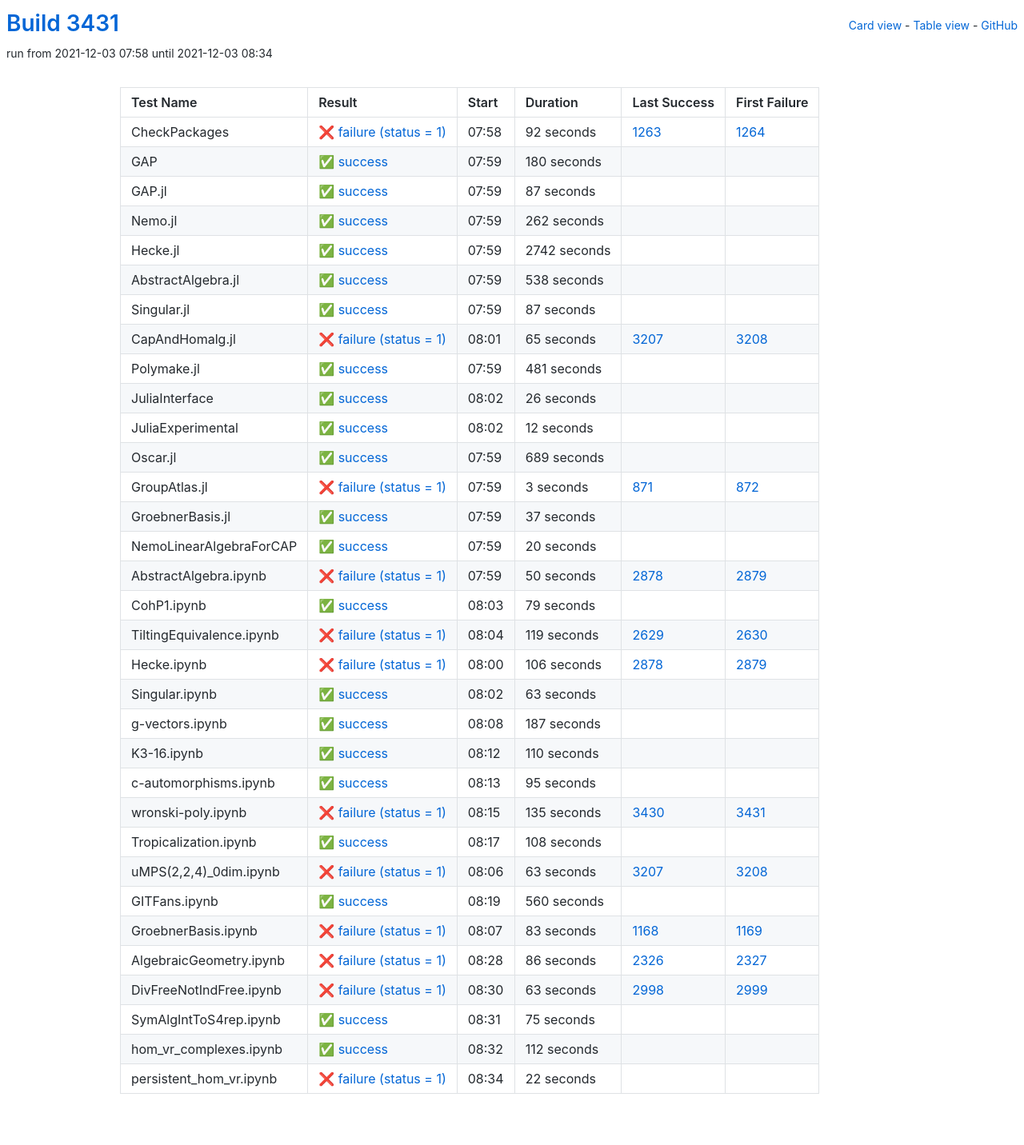
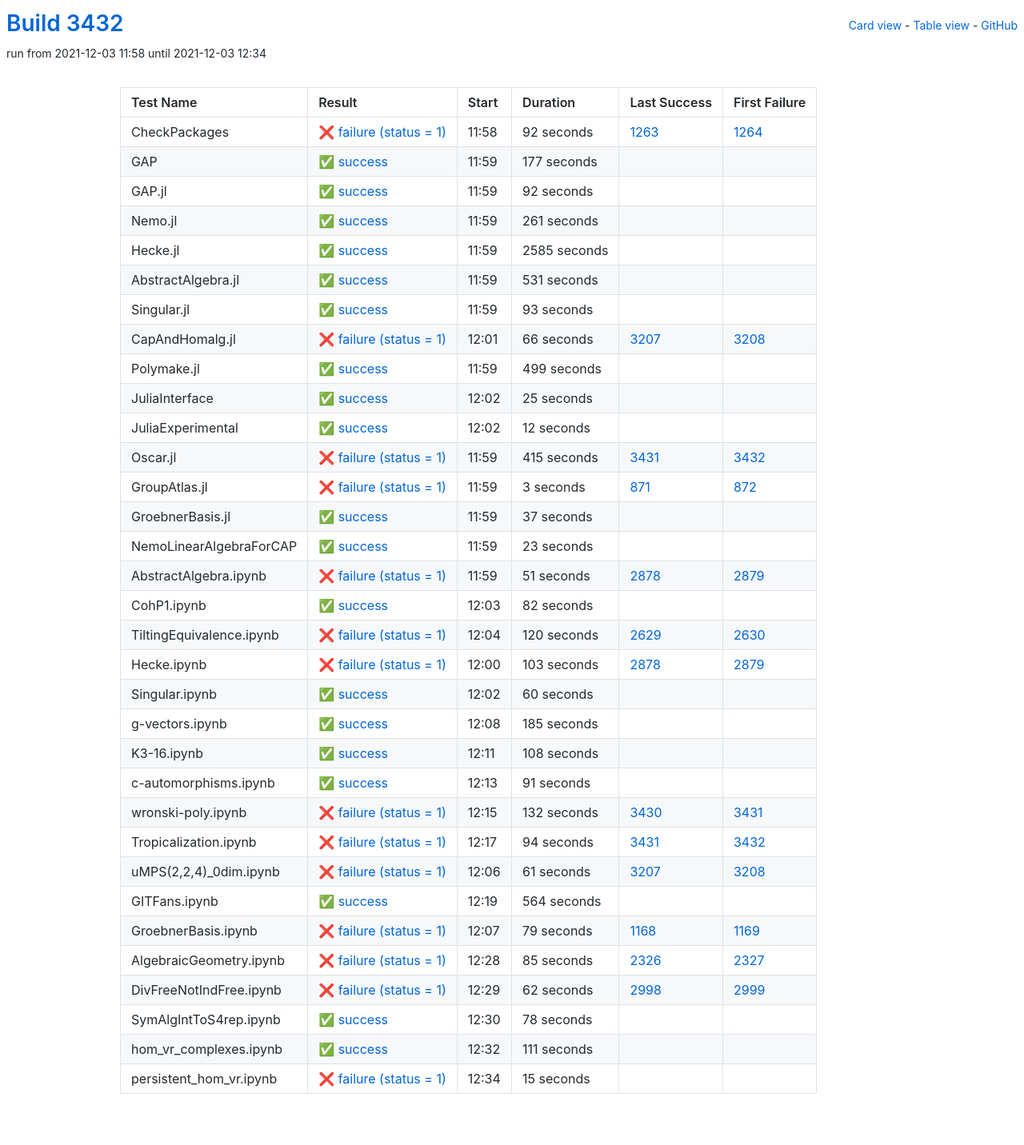
Before and after one commit to oscar-system/oscar-ci-status-stable, a Jekyll site: the page built from table.html, in a window 1280 px wide. Shown: the whole page at 80% size. Built offline with Jekyll 4.4.1, drawn with Linux system fonts in a browser that asks for light colours.

Commit message:
Build #3432

```diff
--- a/_data/ci.yml
+++ b/_data/ci.yml
@@ -1,6 +1,6 @@
 ---
-build: 3431
-build_url: https://oscarci.mathematik.uni-kl.de/job/oscar-stable/3431/
+build: 3432
+build_url: https://oscarci.mathematik.uni-kl.de/job/oscar-stable/3432/
 job: oscar-stable
 organization: oscar-system
 repo: oscar-ci-status-stable
@@ -8,8 +8,8 @@ repourl: https://github.com/oscar-system/oscar-ci-status-stable
 tests:
 - name: CheckPackages
   id: checkpackages
-  log: https://oscarci.mathematik.uni-kl.de/job/oscar-stable/3431/artifact/logs/build-3431/CheckPackages.log
-  start: 2021-12-03 07:58
+  log: https://oscarci.mathematik.uni-kl.de/job/oscar-stable/3432/artifact/logs/build-3432/CheckPackages.log
+  start: 2021-12-03 11:58
   success: false
   exitcode: 1
   status: failure
@@ -20,116 +20,116 @@ tests:
   first_failure_url: https://oscarci.mathematik.uni-kl.de/job/oscar-stable/1264/
 - name: GAP
   id: gap
-  log: https://oscarci.mathematik.uni-kl.de/job/oscar-stable/3431/artifact/logs/build-3431/GAP.log
-  start: 2021-12-03 07:59
+  log: https://oscarci.mathematik.uni-kl.de/job/oscar-stable/3432/artifact/logs/build-3432/GAP.log
+  start: 2021-12-03 11:59
   success: true
   exitcode: 0
   status: success
-  duration: 180
+  duration: 177
   last_success: false
   last_success_url:
   first_failure: false
   first_failure_url:
 - name: GAP.jl
   id: gap-jl
-  log: https://oscarci.mathematik.uni-kl.de/job/oscar-stable/3431/artifact/logs/build-3431/GAP.jl.log
-  start: 2021-12-03 07:59
+  log: https://oscarci.mathematik.uni-kl.de/job/oscar-stable/3432/artifact/logs/build-3432/GAP.jl.log
+  start: 2021-12-03 11:59
   success: true
   exitcode: 0
   status: success
-  duration: 87
+  duration: 92
   last_success: false
   last_success_url:
   first_failure: false
   first_failure_url:
 - name: Nemo.jl
   id: nemo-jl
-  log: https://oscarci.mathematik.uni-kl.de/job/oscar-stable/3431/artifact/logs/build-3431/Nemo.jl.log
-  start: 2021-12-03 07:59
+  log: https://oscarci.mathematik.uni-kl.de/job/oscar-stable/3432/artifact/logs/build-3432/Nemo.jl.log
+  start: 2021-12-03 11:59
   success: true
   exitcode: 0
   status: success
-  duration: 262
+  duration: 261
   last_success: false
   last_success_url:
   first_failure: false
   first_failure_url:
 - name: Hecke.jl
   id: hecke-jl
-  log: https://oscarci.mathematik.uni-kl.de/job/oscar-stable/3431/artifact/logs/build-3431/Hecke.jl.log
-  start: 2021-12-03 07:59
+  log: https://oscarci.mathematik.uni-kl.de/job/oscar-stable/3432/artifact/logs/build-3432/Hecke.jl.log
+  start: 2021-12-03 11:59
   success: true
   exitcode: 0
   status: success
-  duration: 2742
+  duration: 2585
   last_success: false
   last_success_url:
   first_failure: false
   first_failure_url:
 - name: AbstractAlgebra.jl
   id: abstractalgebra-jl
-  log: https://oscarci.mathematik.uni-kl.de/job/oscar-stable/3431/artifact/logs/build-3431/AbstractAlgebra.jl.log
-  start: 2021-12-03 07:59
+  log: https://oscarci.mathematik.uni-kl.de/job/oscar-stable/3432/artifact/logs/build-3432/AbstractAlgebra.jl.log
+  start: 2021-12-03 11:59
   success: true
   exitcode: 0
   status: success
-  duration: 538
+  duration: 531
   last_success: false
   last_success_url:
   first_failure: false
   first_failure_url:
 - name: Singular.jl
   id: singular-jl
-  log: https://oscarci.mathematik.uni-kl.de/job/oscar-stable/3431/artifact/logs/build-3431/Singular.jl.log
-  start: 2021-12-03 07:59
+  log: https://oscarci.mathematik.uni-kl.de/job/oscar-stable/3432/artifact/logs/build-3432/Singular.jl.log
+  start: 2021-12-03 11:59
   success: true
   exitcode: 0
   status: success
-  duration: 87
+  duration: 93
   last_success: false
   last_success_url:
   first_failure: false
   first_failure_url:
 - name: CapAndHomalg.jl
   id: capandhomalg-jl
-  log: https://oscarci.mathematik.uni-kl.de/job/oscar-stable/3431/artifact/logs/build-3431/CapAndHomalg.jl.log
-  start: 2021-12-03 08:01
+  log: https://oscarci.mathematik.uni-kl.de/job/oscar-stable/3432/artifact/logs/build-3432/CapAndHomalg.jl.log
+  start: 2021-12-03 12:01
   success: false
   exitcode: 1
   status: failure
-  duration: 65
+  duration: 66
   last_success: 3207
   last_success_url: https://oscarci.mathematik.uni-kl.de/job/oscar-stable/3207/
   first_failure: 3208
   first_failure_url: https://oscarci.mathematik.uni-kl.de/job/oscar-stable/3208/
 - name: Polymake.jl
   id: polymake-jl
-  log: https://oscarci.mathematik.uni-kl.de/job/oscar-stable/3431/artifact/logs/build-3431/Polymake.jl.log
-  start: 2021-12-03 07:59
+  log: https://oscarci.mathematik.uni-kl.de/job/oscar-stable/3432/artifact/logs/build-3432/Polymake.jl.log
+  start: 2021-12-03 11:59
   success: true
   exitcode: 0
   status: success
-  duration: 481
+  duration: 499
   last_success: false
   last_success_url:
   first_failure: false
   first_failure_url:
 - name: JuliaInterface
   id: juliainterface
-  log: https://oscarci.mathematik.uni-kl.de/job/oscar-stable/3431/artifact/logs/build-3431/JuliaInterface.log
-  start: 2021-12-03 08:02
+  log: https://oscarci.mathematik.uni-kl.de/job/oscar-stable/3432/artifact/logs/build-3432/JuliaInterface.log
+  start: 2021-12-03 12:02
   success: true
   exitcode: 0
   status: success
-  duration: 26
+  duration: 25
   last_success: false
   last_success_url:
   first_failure: false
   first_failure_url:
 - name: JuliaExperimental
   id: juliaexperimental
-  log: https://oscarci.mathematik.uni-kl.de/job/oscar-stable/3431/artifact/logs/build-3431/JuliaExperimental.log
-  start: 2021-12-03 08:02
+  log: https://oscarci.mathematik.uni-kl.de/job/oscar-stable/3432/artifact/logs/build-3432/JuliaExperimental.log
+  start: 2021-12-03 12:02
   success: true
   exitcode: 0
   status: success
@@ -140,20 +140,20 @@ tests:
   first_failure_url:
 - name: Oscar.jl
   id: oscar-jl
-  log: https://oscarci.mathematik.uni-kl.de/job/oscar-stable/3431/artifact/logs/build-3431/Oscar.jl.log
-  start: 2021-12-03 07:59
-  success: true
-  exitcode: 0
-  status: success
-  duration: 689
-  last_success: false
-  last_success_url:
-  first_failure: false
-  first_failure_url:
+  log: https://oscarci.mathematik.uni-kl.de/job/oscar-stable/3432/artifact/logs/build-3432/Oscar.jl.log
+  start: 2021-12-03 11:59
+  success: false
+  exitcode: 1
+  status: failure
+  duration: 415
+  last_success: 3431
+  last_success_url: https://oscarci.mathematik.uni-kl.de/job/oscar-stable/3431/
+  first_failure: 3432
+  first_failure_url: https://oscarci.mathematik.uni-kl.de/job/oscar-stable/3432/
 - name: GroupAtlas.jl
   id: groupatlas-jl
-  log: https://oscarci.mathematik.uni-kl.de/job/oscar-stable/3431/artifact/logs/build-3431/GroupAtlas.jl.log
-  start: 2021-12-03 07:59
+  log: https://oscarci.mathematik.uni-kl.de/job/oscar-stable/3432/artifact/logs/build-3432/GroupAtlas.jl.log
+  start: 2021-12-03 11:59
   success: false
   exitcode: 1
   status: failure
@@ -164,8 +164,8 @@ tests:
   first_failure_url: https://oscarci.mathematik.uni-kl.de/job/oscar-stable/872/
 - name: GroebnerBasis.jl
   id: groebnerbasis-jl
-  log: https://oscarci.mathematik.uni-kl.de/job/oscar-stable/3431/artifact/logs/build-3431/GroebnerBasis.jl.log
-  start: 2021-12-03 07:59
+  log: https://oscarci.mathematik.uni-kl.de/job/oscar-stable/3432/artifact/logs/build-3432/GroebnerBasis.jl.log
+  start: 2021-12-03 11:59
   success: true
   exitcode: 0
   status: success
@@ -176,128 +176,92 @@ tests:
   first_failure_url:
 - name: NemoLinearAlgebraForCAP
   id: nemolinearalgebraforcap
-  log: https://oscarci.mathematik.uni-kl.de/job/oscar-stable/3431/artifact/logs/build-3431/NemoLinearAlgebraForCAP.log
-  start: 2021-12-03 07:59
+  log: https://oscarci.mathematik.uni-kl.de/job/oscar-stable/3432/artifact/logs/build-3432/NemoLinearAlgebraForCAP.log
+  start: 2021-12-03 11:59
   success: true
   exitcode: 0
   status: success
-  duration: 20
+  duration: 23
   last_success: false
   last_success_url:
   first_failure: false
   first_failure_url:
 - name: AbstractAlgebra.ipynb
   id: abstractalgebra-ipynb
-  log: https://oscarci.mathematik.uni-kl.de/job/oscar-stable/3431/artifact/logs/build-3431/AbstractAlgebra.ipynb.log
-  start: 2021-12-03 07:59
+  log: https://oscarci.mathematik.uni-kl.de/job/oscar-stable/3432/artifact/logs/build-3432/AbstractAlgebra.ipynb.log
+  start: 2021-12-03 11:59
   success: false
   exitcode: 1
   status: failure
-  duration: 50
+  duration: 51
   last_success: 2878
   last_success_url: https://oscarci.mathematik.uni-kl.de/job/oscar-stable/2878/
   first_failure: 2879
   first_failure_url: https://oscarci.mathematik.uni-kl.de/job/oscar-stable/2879/
 - name: CohP1.ipynb
   id: cohp1-ipynb
-  log: https://oscarci.mathematik.uni-kl.de/job/oscar-stable/3431/artifact/logs/build-3431/CohP1.ipynb.log
-  start: 2021-12-03 08:03
+  log: https://oscarci.mathematik.uni-kl.de/job/oscar-stable/3432/artifact/logs/build-3432/CohP1.ipynb.log
+  start: 2021-12-03 12:03
   success: true
   exitcode: 0
   status: success
-  duration: 79
+  duration: 82
   last_success: false
   last_success_url:
   first_failure: false
   first_failure_url:
 - name: TiltingEquivalence.ipynb
   id: tiltingequivalence-ipynb
-  log: https://oscarci.mathematik.uni-kl.de/job/oscar-stable/3431/artifact/logs/build-3431/TiltingEquivalence.ipynb.log
-  start: 2021-12-03 08:04
+  log: https://oscarci.mathematik.uni-kl.de/job/oscar-stable/3432/artifact/logs/build-3432/TiltingEquivalence.ipynb.log
+  start: 2021-12-03 12:04
   success: false
   exitcode: 1
   status: failure
-  duration: 119
+  duration: 120
   last_success: 2629
   last_success_url: https://oscarci.mathematik.uni-kl.de/job/oscar-stable/2629/
   first_failure: 2630
   first_failure_url: https://oscarci.mathematik.uni-kl.de/job/oscar-stable/2630/
 - name: Hecke.ipynb
   id: hecke-ipynb
-  log: https://oscarci.mathematik.uni-kl.de/job/oscar-stable/3431/artifact/logs/build-3431/Hecke.ipynb.log
-  start: 2021-12-03 08:00
+  log: https://oscarci.mathematik.uni-kl.de/job/oscar-stable/3432/artifact/logs/build-3432/Hecke.ipynb.log
+  start: 2021-12-03 12:00
   success: false
   exitcode: 1
   status: failure
-  duration: 106
+  duration: 103
   last_success: 2878
   last_success_url: https://oscarci.mathematik.uni-kl.de/job/oscar-stable/2878/
   first_failure: 2879
   first_failure_url: https://oscarci.mathematik.uni-kl.de/job/oscar-stable/2879/
 - name: Singular.ipynb
   id: singular-ipynb
-  log: https://oscarci.mathematik.uni-kl.de/job/oscar-stable/3431/artifact/logs/build-3431/Singular.ipynb.log
-  start: 2021-12-03 08:02
+  log: https://oscarci.mathematik.uni-kl.de/job/oscar-stable/3432/artifact/logs/build-3432/Singular.ipynb.log
+  start: 2021-12-03 12:02
   success: true
   exitcode: 0
   status: success
-  duration: 63
+  duration: 60
   last_success: false
   last_success_url:
   first_failure: false
   first_failure_url:
 - name: g-vectors.ipynb
   id: g-vectors-ipynb
-  log: https://oscarci.mathematik.uni-kl.de/job/oscar-stable/3431/artifact/logs/build-3431/g-vectors.ipynb.log
-  start: 2021-12-03 08:08
+  log: https://oscarci.mathematik.uni-kl.de/job/oscar-stable/3432/artifact/logs/build-3432/g-vectors.ipynb.log
+  start: 2021-12-03 12:08
   success: true
   exitcode: 0
   status: success
-  duration: 187
+  duration: 185
   last_success: false
   last_success_url:
   first_failure: false
   first_failure_url:
 - name: K3-16.ipynb
   id: k3-16-ipynb
-  log: https://oscarci.mathematik.uni-kl.de/job/oscar-stable/3431/artifact/logs/build-3431/K3-16.ipynb.log
-  start: 2021-12-03 08:12
-  success: true
-  exitcode: 0
-  status: success
-  duration: 110
-  last_success: false
-  last_success_url:
-  first_failure: false
-  first_failure_url:
-- name: c-automorphisms.ipynb
-  id: c-automorphisms-ipynb
-  log: https://oscarci.mathematik.uni-kl.de/job/oscar-stable/3431/artifact/logs/build-3431/c-automorphisms.ipynb.log
-  start: 2021-12-03 08:13
-  success: true
-  exitcode: 0
-  status: success
-  duration: 95
-  last_success: false
-  last_success_url:
-  first_failure: false
-  first_failure_url:
-- name: wronski-poly.ipynb
-  id: wronski-poly-ipynb
-  log: https://oscarci.mathematik.uni-kl.de/job/oscar-stable/3431/artifact/logs/build-3431/wronski-poly.ipynb.log
-  start: 2021-12-03 08:15
-  success: false
-  exitcode: 1
-  status: failure
-  duration: 135
-  last_success: 3430
-  last_success_url: https://oscarci.mathematik.uni-kl.de/job/oscar-stable/3430/
-  first_failure: 3431
-  first_failure_url: https://oscarci.mathematik.uni-kl.de/job/oscar-stable/3431/
-- name: Tropicalization.ipynb
-  id: tropicalization-ipynb
-  log: https://oscarci.mathematik.uni-kl.de/job/oscar-stable/3431/artifact/logs/build-3431/Tropicalization.ipynb.log
-  start: 2021-12-03 08:17
+  log: https://oscarci.mathematik.uni-kl.de/job/oscar-stable/3432/artifact/logs/build-3432/K3-16.ipynb.log
+  start: 2021-12-03 12:11
   success: true
   exitcode: 0
   status: success
@@ -306,98 +270,134 @@ tests:
   last_success_url:
   first_failure: false
   first_failure_url:
-- name: uMPS(2,2,4)_0dim.ipynb
-  id: umps-2-2-4-0dim-ipynb
-  log: https://oscarci.mathematik.uni-kl.de/job/oscar-stable/3431/artifact/logs/build-3431/uMPS-2-2-4-_0dim.ipynb.log
-  start: 2021-12-03 08:06
+- name: c-automorphisms.ipynb
+  id: c-automorphisms-ipynb
+  log: https://oscarci.mathematik.uni-kl.de/job/oscar-stable/3432/artifact/logs/build-3432/c-automorphisms.ipynb.log
+  start: 2021-12-03 12:13
+  success: true
+  exitcode: 0
+  status: success
+  duration: 91
+  last_success: false
+  last_success_url:
+  first_failure: false
+  first_failure_url:
+- name: wronski-poly.ipynb
+  id: wronski-poly-ipynb
+  log: https://oscarci.mathematik.uni-kl.de/job/oscar-stable/3432/artifact/logs/build-3432/wronski-poly.ipynb.log
+  start: 2021-12-03 12:15
   success: false
   exitcode: 1
   status: failure
-  duration: 63
+  duration: 132
+  last_success: 3430
+  last_success_url: https://oscarci.mathematik.uni-kl.de/job/oscar-stable/3430/
+  first_failure: 3431
+  first_failure_url: https://oscarci.mathematik.uni-kl.de/job/oscar-stable/3431/
+- name: Tropicalization.ipynb
+  id: tropicalization-ipynb
+  log: https://oscarci.mathematik.uni-kl.de/job/oscar-stable/3432/artifact/logs/build-3432/Tropicalization.ipynb.log
+  start: 2021-12-03 12:17
+  success: false
+  exitcode: 1
+  status: failure
+  duration: 94
+  last_success: 3431
+  last_success_url: https://oscarci.mathematik.uni-kl.de/job/oscar-stable/3431/
+  first_failure: 3432
+  first_failure_url: https://oscarci.mathematik.uni-kl.de/job/oscar-stable/3432/
+- name: uMPS(2,2,4)_0dim.ipynb
+  id: umps-2-2-4-0dim-ipynb
+  log: https://oscarci.mathematik.uni-kl.de/job/oscar-stable/3432/artifact/logs/build-3432/uMPS-2-2-4-_0dim.ipynb.log
+  start: 2021-12-03 12:06
+  success: false
+  exitcode: 1
+  status: failure
+  duration: 61
   last_success: 3207
   last_success_url: https://oscarci.mathematik.uni-kl.de/job/oscar-stable/3207/
   first_failure: 3208
   first_failure_url: https://oscarci.mathematik.uni-kl.de/job/oscar-stable/3208/
 - name: GITFans.ipynb
   id: gitfans-ipynb
-  log: https://oscarci.mathematik.uni-kl.de/job/oscar-stable/3431/artifact/logs/build-3431/GITFans.ipynb.log
-  start: 2021-12-03 08:19
+  log: https://oscarci.mathematik.uni-kl.de/job/oscar-stable/3432/artifact/logs/build-3432/GITFans.ipynb.log
+  start: 2021-12-03 12:19
   success: true
   exitcode: 0
   status: success
-  duration: 560
+  duration: 564
   last_success: false
   last_success_url:
   first_failure: false
   first_failure_url:
 - name: GroebnerBasis.ipynb
   id: groebnerbasis-ipynb
-  log: https://oscarci.mathematik.uni-kl.de/job/oscar-stable/3431/artifact/logs/build-3431/GroebnerBasis.ipynb.log
-  start: 2021-12-03 08:07
+  log: https://oscarci.mathematik.uni-kl.de/job/oscar-stable/3432/artifact/logs/build-3432/GroebnerBasis.ipynb.log
+  start: 2021-12-03 12:07
   success: false
   exitcode: 1
   status: failure
-  duration: 83
+  duration: 79
   last_success: 1168
   last_success_url: https://oscarci.mathematik.uni-kl.de/job/oscar-stable/1168/
   first_failure: 1169
   first_failure_url: https://oscarci.mathematik.uni-kl.de/job/oscar-stable/1169/
 - name: AlgebraicGeometry.ipynb
   id: algebraicgeometry-ipynb
-  log: https://oscarci.mathematik.uni-kl.de/job/oscar-stable/3431/artifact/logs/build-3431/AlgebraicGeometry.ipynb.log
-  start: 2021-12-03 08:28
+  log: https://oscarci.mathematik.uni-kl.de/job/oscar-stable/3432/artifact/logs/build-3432/AlgebraicGeometry.ipynb.log
+  start: 2021-12-03 12:28
   success: false
   exitcode: 1
   status: failure
-  duration: 86
+  duration: 85
   last_success: 2326
   last_success_url: https://oscarci.mathematik.uni-kl.de/job/oscar-stable/2326/
   first_failure: 2327
   first_failure_url: https://oscarci.mathematik.uni-kl.de/job/oscar-stable/2327/
 - name: DivFreeNotIndFree.ipynb
   id: divfreenotindfree-ipynb
-  log: https://oscarci.mathematik.uni-kl.de/job/oscar-stable/3431/artifact/logs/build-3431/DivFreeNotIndFree.ipynb.log
-  start: 2021-12-03 08:30
+  log: https://oscarci.mathematik.uni-kl.de/job/oscar-stable/3432/artifact/logs/build-3432/DivFreeNotIndFree.ipynb.log
+  start: 2021-12-03 12:29
   success: false
   exitcode: 1
   status: failure
-  duration: 63
+  duration: 62
   last_success: 2998
   last_success_url: https://oscarci.mathematik.uni-kl.de/job/oscar-stable/2998/
   first_failure: 2999
   first_failure_url: https://oscarci.mathematik.uni-kl.de/job/oscar-stable/2999/
 - name: SymAlgIntToS4rep.ipynb
   id: symalginttos4rep-ipynb
-  log: https://oscarci.mathematik.uni-kl.de/job/oscar-stable/3431/artifact/logs/build-3431/SymAlgIntToS4rep.ipynb.log
-  start: 2021-12-03 08:31
+  log: https://oscarci.mathematik.uni-kl.de/job/oscar-stable/3432/artifact/logs/build-3432/SymAlgIntToS4rep.ipynb.log
+  start: 2021-12-03 12:30
   success: true
   exitcode: 0
   status: success
-  duration: 75
+  duration: 78
   last_success: false
   last_success_url:
   first_failure: false
   first_failure_url:
 - name: hom_vr_complexes.ipynb
   id: hom-vr-complexes-ipynb
-  log: https://oscarci.mathematik.uni-kl.de/job/oscar-stable/3431/artifact/logs/build-3431/hom_vr_complexes.ipynb.log
-  start: 2021-12-03 08:32
+  log: https://oscarci.mathematik.uni-kl.de/job/oscar-stable/3432/artifact/logs/build-3432/hom_vr_complexes.ipynb.log
+  start: 2021-12-03 12:32
   success: true
   exitcode: 0
   status: success
-  duration: 112
+  duration: 111
   last_success: false
   last_success_url:
   first_failure: false
   first_failure_url:
 - name: persistent_hom_vr.ipynb
   id: persistent-hom-vr-ipynb
-  log: https://oscarci.mathematik.uni-kl.de/job/oscar-stable/3431/artifact/logs/build-3431/persistent_hom_vr.ipynb.log
-  start: 2021-12-03 08:34
+  log: https://oscarci.mathematik.uni-kl.de/job/oscar-stable/3432/artifact/logs/build-3432/persistent_hom_vr.ipynb.log
+  start: 2021-12-03 12:34
   success: false
   exitcode: 1
   status: failure
-  duration: 22
+  duration: 15
   last_success: false
   last_success_url:
   first_failure: false
```
Also changed, not shown: README.md.
